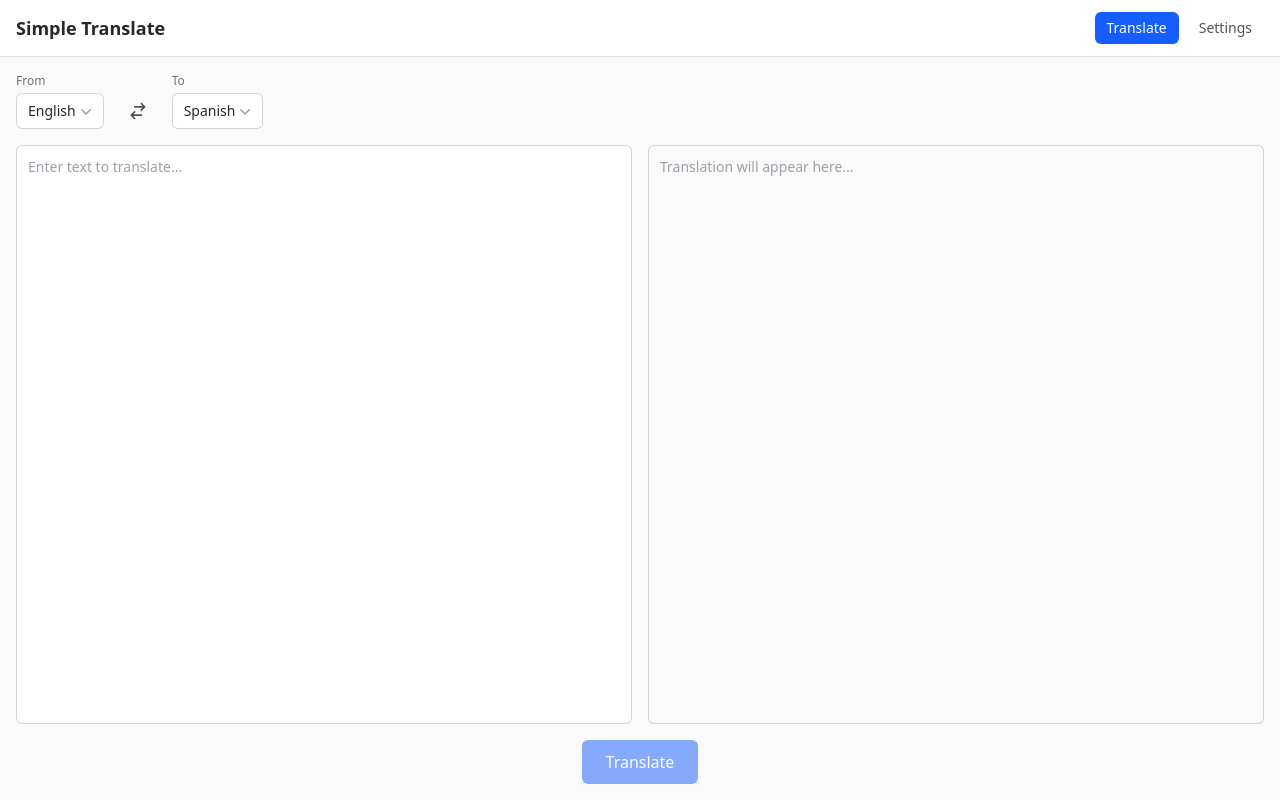
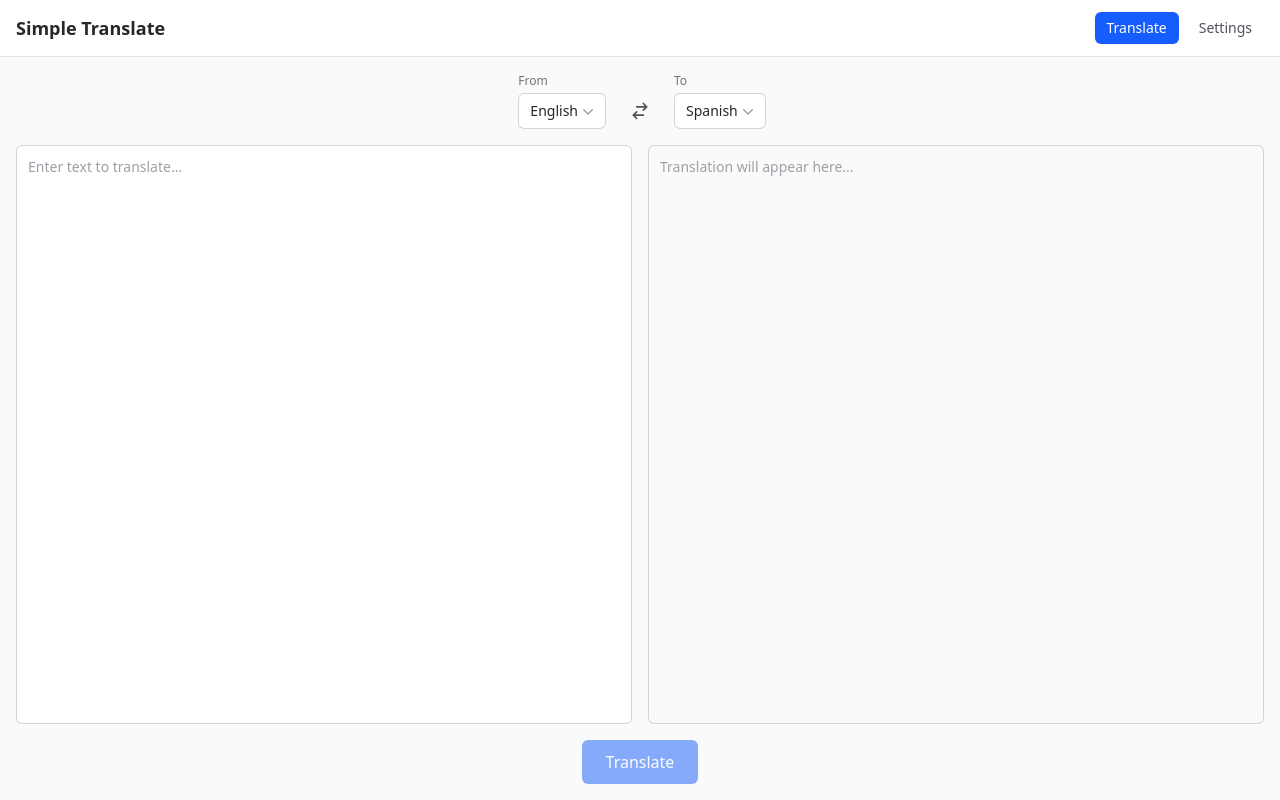
Before and after one commit to jswent/simple-translate, a React (Vite) app: page / in a window 1280 px wide. Built offline with nearby package versions, Linux system fonts and the light colour scheme.

Commit message:
feat: center lang selector ui

```diff
--- a/src/components/TranslationPage.tsx
+++ b/src/components/TranslationPage.tsx
@@ -62,11 +62,13 @@ export function TranslationPage({ settings }: TranslationPageProps) {
       )}
 
       <div className="flex items-center gap-4">
+        <div className="flex-1 flex justify-end">
           <LanguageSelector
             value={sourceLanguage}
             onChange={setSourceLanguage}
             label="From"
           />
+        </div>
         <button
           onClick={handleSwap}
           className="mt-5 p-2 rounded-md hover:bg-zinc-100 dark:hover:bg-zinc-800
@@ -82,11 +84,13 @@ export function TranslationPage({ settings }: TranslationPageProps) {
             />
           </svg>
         </button>
+        <div className="flex-1 flex justify-start">
           <LanguageSelector
             value={targetLanguage}
             onChange={setTargetLanguage}
             label="To"
           />
+        </div>
       </div>
 
       <div className="flex flex-1 gap-4 min-h-0">
```
Lines whose indentation alone changed are shown as unchanged.
